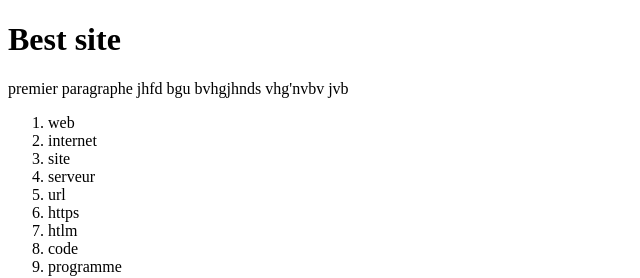
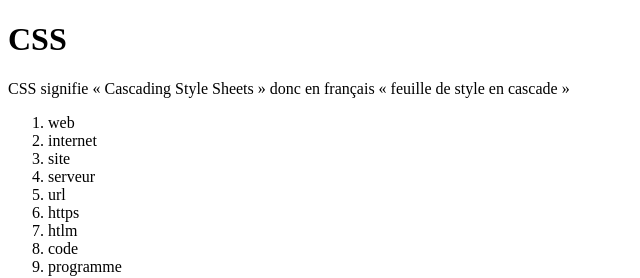
Before and after one commit to emalgorn29/mon_premier_repertoire, a plain HTML site: page index.html in a window 1280 px wide. Shown: the top 278 px of the page, without its empty margins (0-640 px from the left). Drawn offline with Linux system fonts and the light colour scheme.

Commit message:
last uptade

```diff
--- a/index.html
+++ b/index.html
@@ -4,11 +4,11 @@
     <meta charset="UTF-8">
     <meta http-equiv="X-UA-Compatible" content="IE=edge">
     <meta name="viewport" content="width=device-width, initial-scale=1.0">
-    <title>Le meilleur site</title>
+    <title> CSS </title>
 </head>
 <body>
-    <h1>Best site</h1>
-    <p>premier paragraphe jhfd bgu bvhgjhnds vhg'nvbv jvb </p>
+    <h1>CSS</h1>
+    <p>CSS signifie  «  Cascading Style Sheets » donc en français « feuille de style en cascade » </p>
     <Ol>
         <li> web </li>
         <li> internet </li>
```
